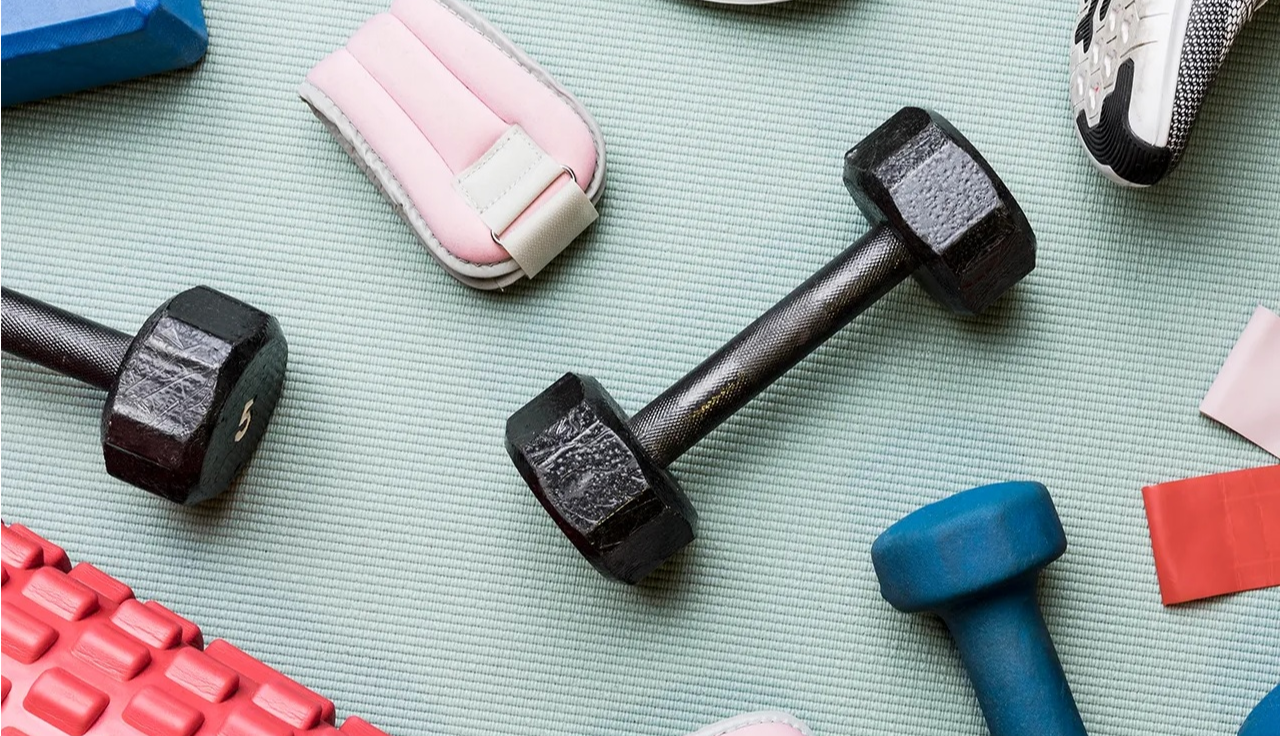
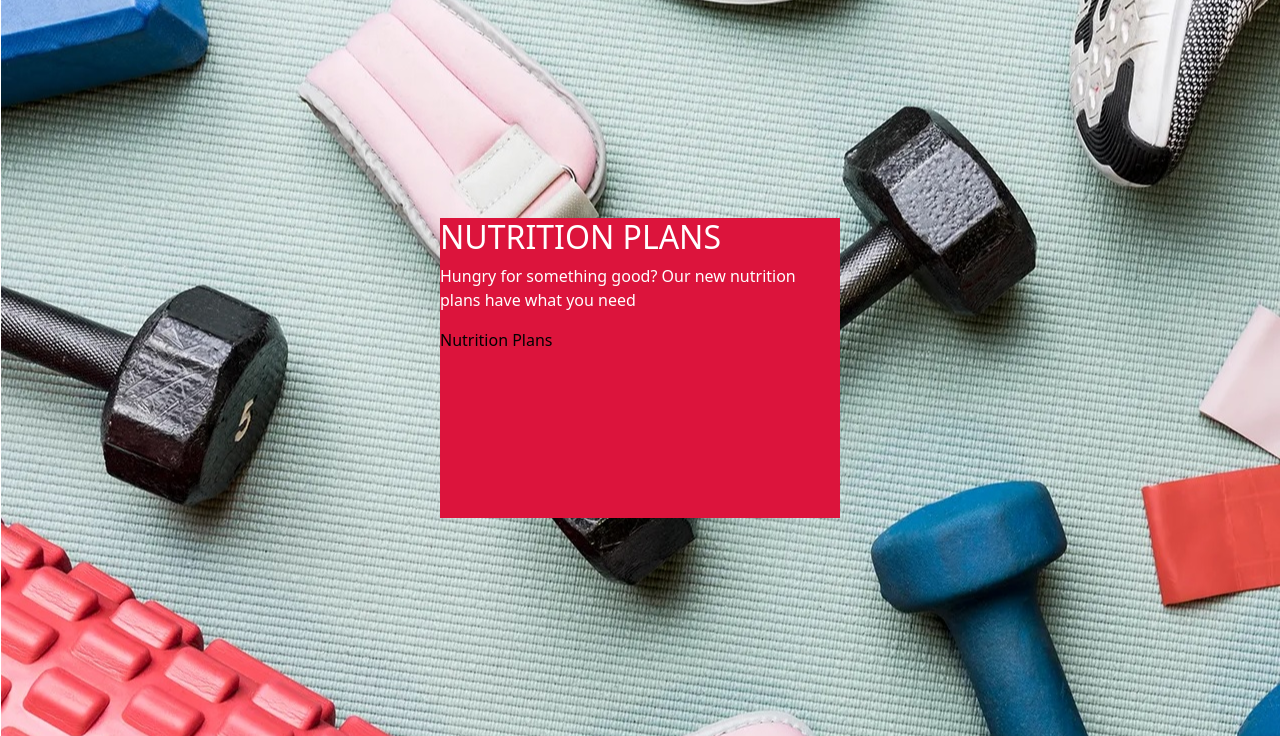
Before and after one commit to Code-Institute-Submissions/sgalway2086-MilestoneIV, a Django app: page / in a window 1280 px wide. Shown: the part 64-800 px from the top of the page. Run offline with Django 3.2, Linux system fonts and the light colour scheme; some libraries are stand-ins or nearby versions.

Commit message:
add basic links to front page ads

```diff
--- a/home/templates/home/index.html
+++ b/home/templates/home/index.html
@@ -6,15 +6,27 @@
 
 {% block content %}
 <div onload="javascript:setSlideImage()" id = "homeDisplay">
-    <div id = "box1" class = "scrollBox">
-
+    <div id = "box1" class = "outer-box scrollBox">
+        <div class = "inner-box">
+            <h2>NEW EXERCISE PLANS</h2>
+            <p>See our new exercise plans, just what you need to get a structured, healthy lifestyle</p>
+            <a class="text-black text-decoration-none" href="{% url 'shop' %}?category=exercise_plans">See now</a>
+        </div>
     </div>
 
-    <div id = "box2" class = "scrollBox">
-
+    <div id = "box2" class = "outer-box scrollBox">
+        <div class = "inner-box">
+            <h2>NUTRITION PLANS</h2>
+            <p>Hungry for something good? Our new nutrition plans have what you need</p>
+            <a class="text-black text-decoration-none" href="{% url 'shop' %}?category=nutrition_plans">Nutrition Plans</a>
+        </div>
     </div>
-    <div id = "box3" class = "scrollBox">
-
+    <div id = "box3" class = "outer-box scrollBox">
+        <div class = "inner-box">
+            <h2>ALL NEW</h2>
+            <p>Visit our shop for all you fitness needs. Nutrition, Exercise products, Gym Gear, we have it all!</p>
+            <a class="navbar-header fw-bold text-black text-decoration-none"  href = "{% url 'shop' %}" >Shop</a>
+        </div>
     </div>
 </div>
 {% endblock %}
--- a/static/css/base.css
+++ b/static/css/base.css
@@ -149,6 +149,27 @@ header{
 	outline: inherit;
 }
 
+.home-page-ad{
+    width: 400px;
+    height: auto;
+    background-color: transparent;
+    background-color: rgba(255,255,255,0.5);
+}
+
+.outer-box{
+    position: relative;
+}
+
+.inner-box{
+    width: 400px;
+    height: 300px;
+    position: absolute;
+    top: calc(50% - 150px);
+    left: calc(50% - 200px);
+    background-color: crimson;
+    color: white;
+}
+
 @media only screen and (max-width: 992px) {
     #mobile-header{
         z-index: 5;
```
Also changed, not shown: README.md, bag/views.py (line endings or trailing spaces).
